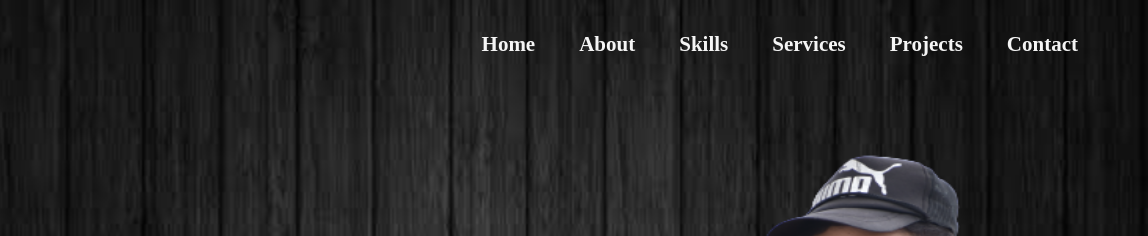
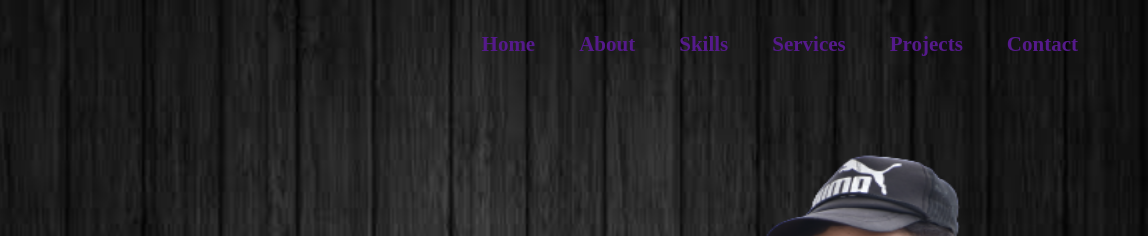
Before and after one commit to engProgrammer2001/portfollio, a plain HTML site: page index.html in a window 1280 px wide. Shown: the top 236 px of the page, 132-1280 px from the left. Drawn offline with nearby package versions, Linux system fonts and the light colour scheme.

Commit message:
Update style.css

```diff
--- a/style.css
+++ b/style.css
@@ -31,7 +31,6 @@ nav{
     margin-right: 40px;
 }
 .menu a{
-    color: whitesmoke;
     font-size: 21px;
     font-weight: bold;
     text-decoration: none;
@@ -44,7 +43,6 @@ nav{
     transition: 0.7s;
 }
 .text{
-/*     color: whitesmoke;   */
     font-weight:bold;
     margin-top: 150px;
     margin-left: 120px;
```
